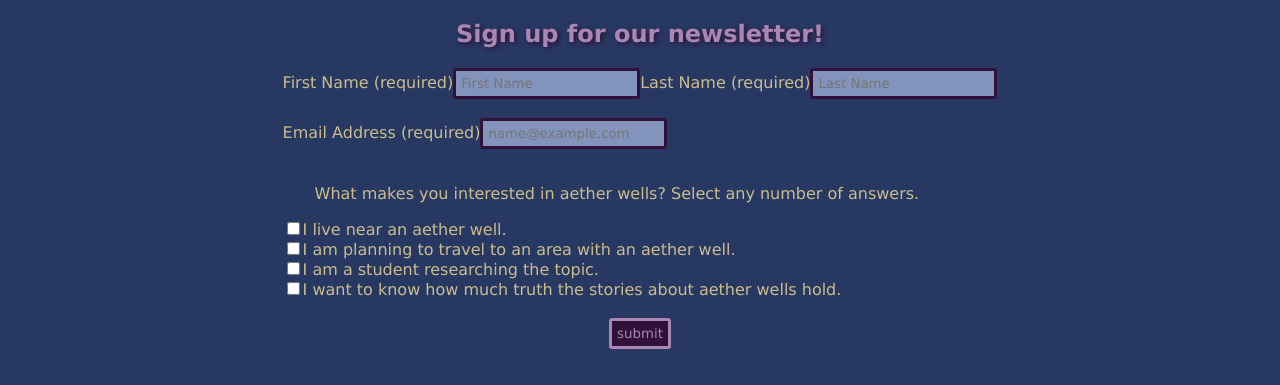
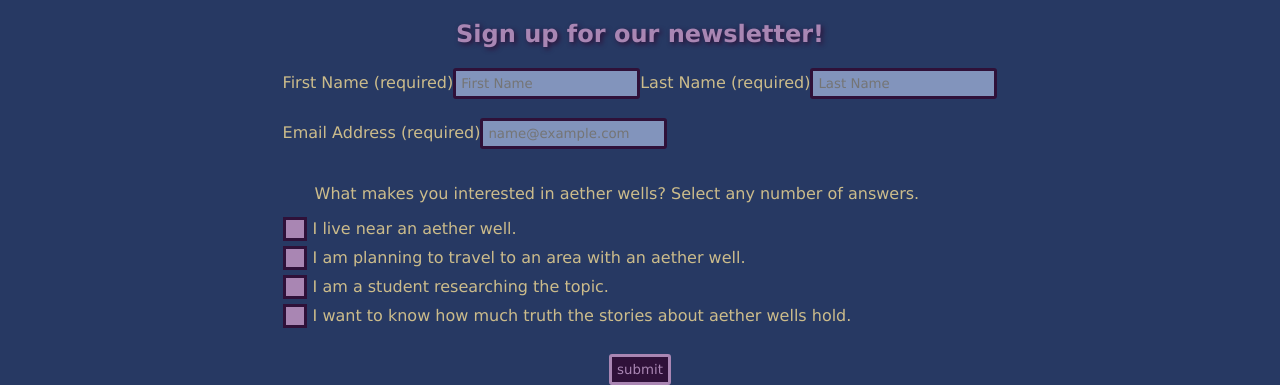
Before and after one commit to amandabarylski/Week-2, a plain HTML site: page Contact.html in a window 1280 px wide. Shown: the top 385 px of the page. Drawn offline with Linux system fonts and the light colour scheme.

Commit message:
final push

```diff
--- a/Contact.html
+++ b/Contact.html
@@ -24,11 +24,25 @@
         <input type="email" required name="email" placeholder="name@example.com"> <br><br>
         <!--Two line breaks again, followed by an optional question that can have multiple answers, with a line break
         between each to make it look neater.-->
+        <!--Altering to make my own checkboxes following W3Schools' instructions.-->
         <p>What makes you interested in aether wells? Select any number of answers.</p>
-        <input type="checkbox" name="live" value="live"><label for="live">I live near an aether well.</label> <br>
-        <input type="checkbox" name="travel" value="travel"><label for="travel">I am planning to travel to an area with an aether well.</label> <br>
-        <input type="checkbox" name="student" value="student"><label for="student">I am a student researching the topic.</label> <br>
-        <input type="checkbox" name="stories" value="stories"><label for="stories">I want to know how much truth the stories about aether wells hold.</label> <br><br>
+        <label class="container">I live near an aether well.
+            <input type="checkbox">
+            <span class="checkmark"></span>
+        </label>
+        <label class="container">I am planning to travel to an area with an aether well.
+            <input type="checkbox">
+            <span class="checkmark"></span>
+        </label>
+        <label class="container">I am a student researching the topic.
+            <input type="checkbox">
+            <span class="checkmark"></span>
+        </label>
+        <label class="container">I want to know how much truth the stories about aether wells hold.
+            <input type="checkbox">
+            <span class="checkmark"></span>
+        </label>
+        <br>
         <input type="submit" name="submit" value="submit">
     </form>
     <!--I added a line break and a horizontal line after the form in order to separate it visually from the links.-->
--- a/styles.css
+++ b/styles.css
@@ -192,18 +192,81 @@ input {
     border-radius: 3px;
 }
 
-/*I looked up instructions on how to make checkboxes as the HTML defaults are extremely difficult to override. Then I
-was able to set my desired colors to match what I have used on the rest of the website.*/
+/*For the following section, I began by following W3Schools' tutorial to alter the HTML and make it possible to create my
+own checkmarks, then copying and pasting the CSS rather than risking mistyping sections. I then altered elements to fit
+the sizing, positioning, and coloring needs that I had. Most notably, I wanted solid borders when unchecked, I wanted
+the text size to fit the rest of my website, and I had to shrink the checkboxes and adjust their positioning to match
+the smaller text.
+Location of the tutorial is https://www.w3schools.com/howto/tryit.asp?filename=tryhow_css_custom_checkbox and it was
+helpful, though I had to look up user-select and transform sections as it was demonstrating the functional code
+rather than explaining the meaning. I then removed the user-select: none lines as they didn't seem necessary for this
+particular list, though the text can still be clicked to mark the checkbox.*/
 
+/* The container */
+.container {
+    display: block;
+    position: relative;
+    padding-left: 30px;
+    margin-bottom: 10px;
+    cursor: pointer;
+  }
+
+  /* Hide the browser's default checkbox */
+  .container input {
+    position: absolute;
+    opacity: 0;
+    cursor: pointer;
+    height: 0;
+    width: 0;
+  }
+
+  /* Create a custom checkbox */
+  .checkmark {
+    position: absolute;
+    top: -2px;
+    left: 0;
+    height: 18px;
+    width: 18px;
+    background-color: #a986b3;
+    border: rgb(47, 17, 57) solid 3px;
+  }
+
+  .container input:checked ~ .checkmark {
+    background-color: rgb(47, 17, 57);
+  }
+
+  .checkmark:after {
+    content: "";
+    position: absolute;
+    display: none;
+  }
+
+  .container input:checked ~ .checkmark:after {
+    display: block;
+  }
+
+  .container .checkmark:after {
+    left: 6px;
+    top: 2px;
+    width: 5px;
+    height: 10px;
+    border: solid rgb(204, 188, 139);
+    border-width: 0 3px 3px 0;
+    -webkit-transform: rotate(45deg);
+    -ms-transform: rotate(45deg);
+    transform: rotate(45deg);
+  }
 
 /*I wanted the submit button centered, and a different color from the other input types, so I selected it and applied
-my desired colors. To center it I set the display to block and the margin to auto.*/
+my desired colors. To center it I set the display to block and the margin to auto. After working on the checkmarks,
+I decided to change the cursor to a pointer here as I didn't realize before that I could do that.*/
 input[type=submit] {
     background-color: rgb(47, 17, 57);
     color: #a986b3;
     padding: 5px;
     border: #a986b3 solid;
     border-radius: 3px;
+    cursor: pointer;
     display: block;
     margin: auto;
 }
```
